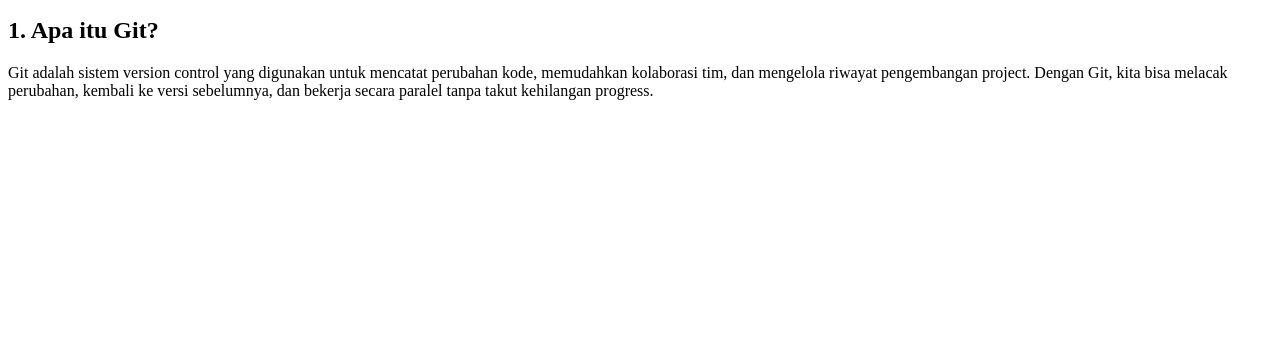
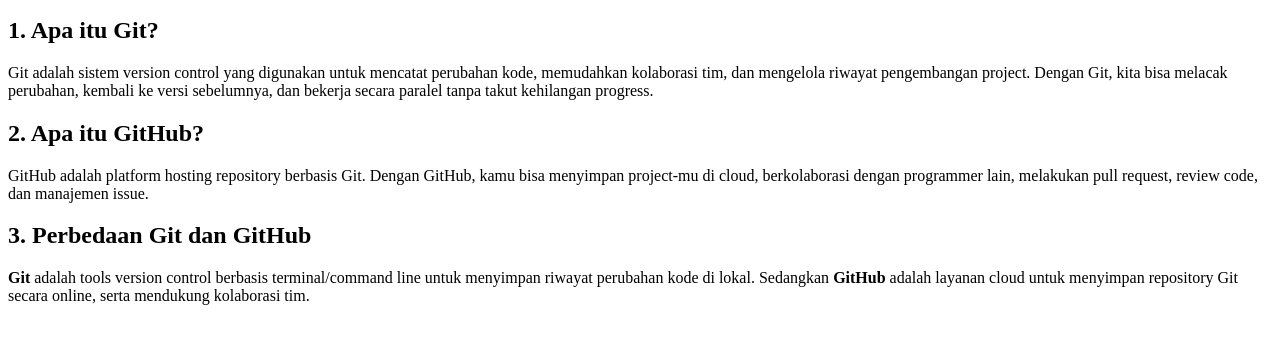
Before and after one commit to icanxPrograming/praktikumGITHUB.io, a plain HTML site: page index.html in a window 1280 px wide. Shown: the part 101-444 px from the top of the page. Drawn offline with Linux system fonts and the light colour scheme.

Commit message:
menambah section

```diff
--- a/index.html
+++ b/index.html
@@ -23,6 +23,25 @@
             kehilangan progress.
           </p>
         </section>
+        <section class="content-section">
+          <h2>2. Apa itu GitHub?</h2>
+          <p>
+            GitHub adalah platform hosting repository berbasis Git. Dengan
+            GitHub, kamu bisa menyimpan project-mu di cloud, berkolaborasi
+            dengan programmer lain, melakukan pull request, review code, dan
+            manajemen issue.
+          </p>
+        </section>
+        <section class="content-section">
+          <h2>3. Perbedaan Git dan GitHub</h2>
+          <p>
+            <strong>Git</strong> adalah tools version control berbasis
+            terminal/command line untuk menyimpan riwayat perubahan kode di
+            lokal. Sedangkan <strong>GitHub</strong> adalah layanan cloud untuk
+            menyimpan repository Git secara online, serta mendukung kolaborasi
+            tim.
+          </p>
+        </section>
       </main>
     </div>
   </body>
```
